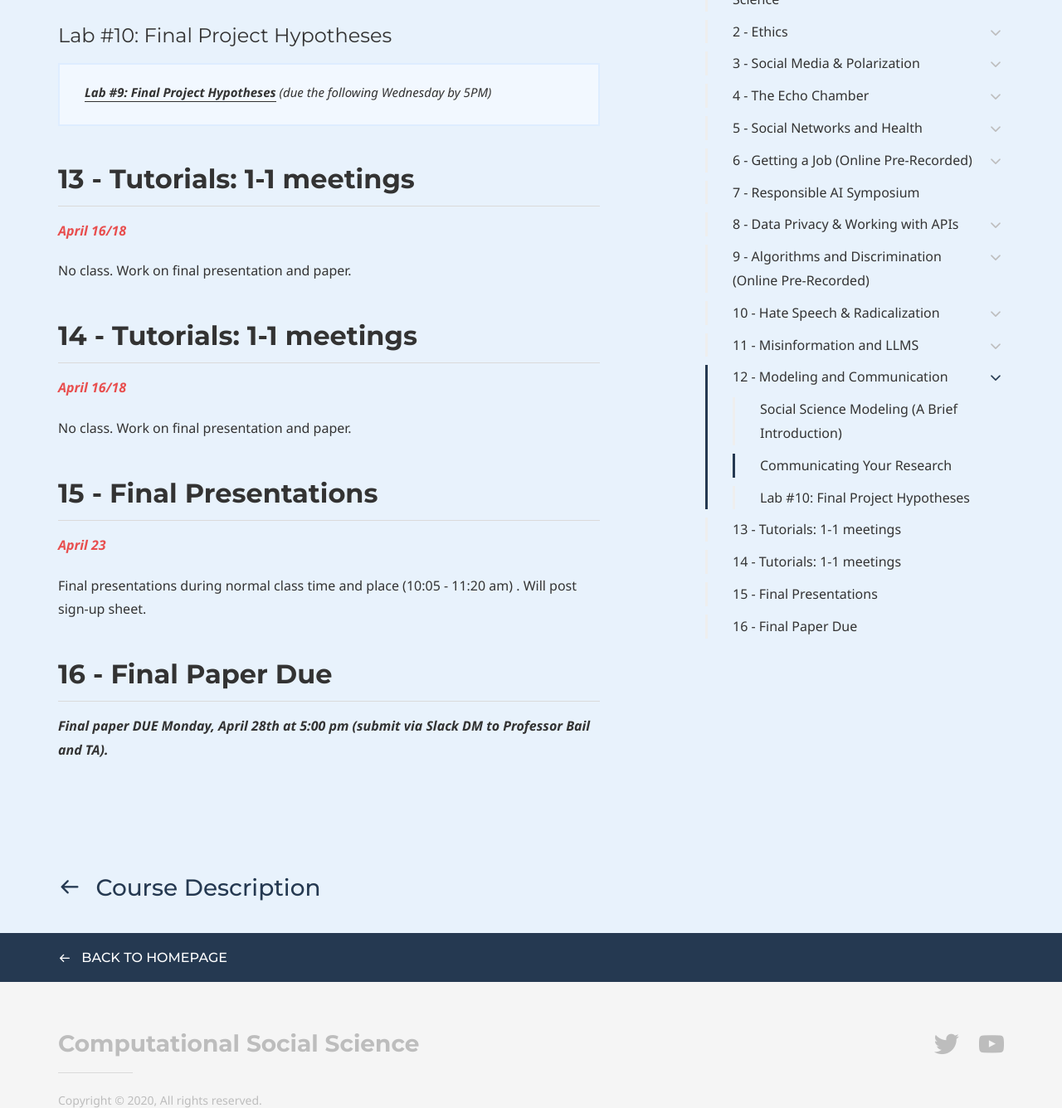
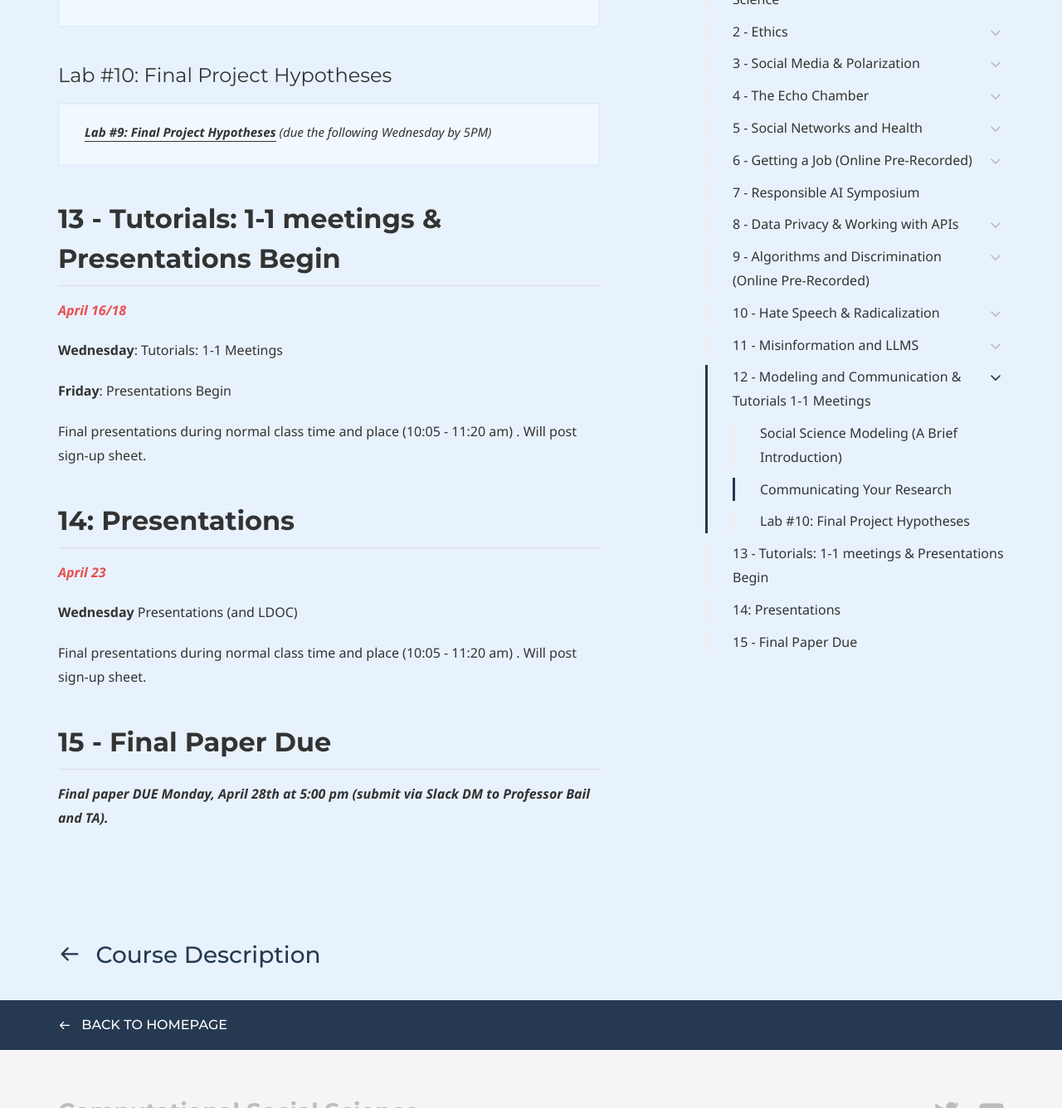
Before and after one commit to dssoc/dssoc.github.io, a Jekyll site: the page built from schedule.md, in a window 1280 px wide and 1400 px high, scrolled down 22771 px, cut to the strip 64-1400 px from the top of the window. Shown: the whole strip at 83% size. Built offline with Jekyll 4.4.1, drawn with Linux system fonts in a browser that asks for light colours; some web fonts are replaced; some of the changed text lies outside the part shown.

Commit message:
Update schedule.md adjusted end of class dates

```diff
--- a/schedule.md
+++ b/schedule.md
@@ -325,13 +325,11 @@
 
 ## 5 - Social Networks and Health
 
-<b><i><font color="#E84E4E">February 12/14</font></i></b>
+<b><i><font color="#E84E4E">February 12 (in person)/14 (online) </font></i></b>
 
  **Wednesday**: How do our Social Relationships Shape our Health?
 
 **Friday**: Learning how to Iterate (No in person class, please watch video below though!)
-
-<!--**Monday** and **Wednesday**: individual meetings with Dr. Bail. [Sign-up here.](https://docs.google.com/spreadsheets/d/17tDqkqxXmdjFEB-B8xnUPpXeSdzIZm5mkcjo_832dAQ/edit?usp=sharing).-->
 
 **Following Wednesday**: Lab due by 5PM
 
@@ -407,7 +405,7 @@
 <!--##################################### Week 6 #####################################-->
 
 ## 6 - Getting a Job (Online Pre-Recorded)
-<b><i><font color="#E84E4E">February 12/14</font></i></b>
+<b><i><font color="#E84E4E">February 19/21</font></i></b>
 
 **Wednesday**: How will Networks Shape your Career? No in person class,  to watch online!
 
@@ -869,7 +867,7 @@
 
 <!--##################################### Week 13 #####################################-->
 
-## 13 - Tutorials: 1-1 meetings
+## 13 - Tutorials: 1-1 meetings & Presentations Begin
 
 <b><i><font color="#E84E4E">April 16/18</font></i></b>
 
@@ -877,7 +875,11 @@
 
 <!--Open lab in usual room during regularly scheduled class @ 1:45-3pm.-->
 
-No class. Work on final presentation and paper.
+**Wednesday**: Tutorials: 1-1 Meetings
+
+**Friday**: Presentations Begin
+
+Final presentations during normal class time and place (10:05 - 11:20 am) . Will post sign-up sheet.
 
 <!--
 ***Required reading***:
@@ -892,42 +894,19 @@
 
 <!--##################################### Week 14 #####################################-->
 
-## 14 - Tutorials: 1-1 meetings
+## 14: Presentations
 
-<b><i><font color="#E84E4E">April 16/18</font></i></b>
+<b><i><font color="#E84E4E">April 23</font></i></b>
 
-<!--**Monday** and **Wednesday**: regularly scheduled class @ 1:45-3pm.-->
+**Wednesday** Presentations (and LDOC)
 
-No class. Work on final presentation and paper.
-
-<!--**Monday Lecture**: _Who is your audience?_-->
-
-<!--**Wednesday Lecture**: _Writing up your research_-->
-
-
-
-
+Final presentations during normal class time and place (10:05 - 11:20 am) . Will post sign-up sheet.
 
 
 
 <!--##################################### Week 15 #####################################-->
 
-## 15 - Final Presentations
-
-<b><i><font color="#E84E4E">April 23</font></i></b>
-
-<!--Final presentations during normal class time. Sign up [here](https://docs.google.com/spreadsheets/d/17tDqkqxXmdjFEB-B8xnUPpXeSdzIZm5mkcjo_832dAQ/edit?usp=sharing).-->
-
-Final presentations during normal class time and place (10:05 - 11:20 am) . Will post sign-up sheet.
-
-
-
-
-
-
-<!--##################################### Week 16 #####################################-->
-
-## 16 - Final Paper Due
+## 15 - Final Paper Due
 
 <!--<b><i><font color="#E84E4E">April 25-30</font></i></b>-->
 
```
Also changed, not shown: other parts of schedule.md (+3 -3 lines).
